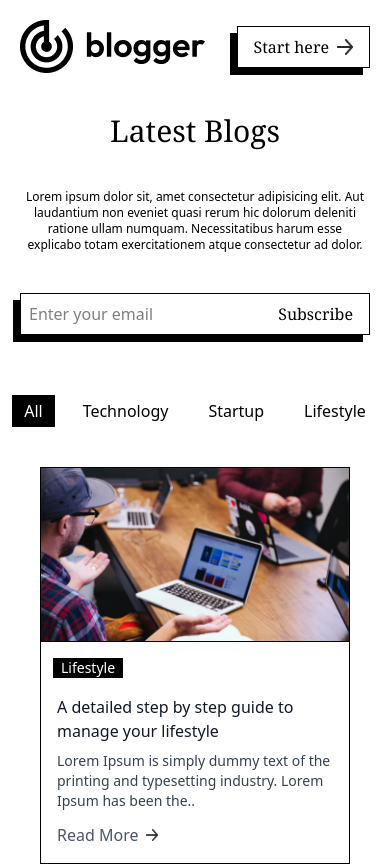
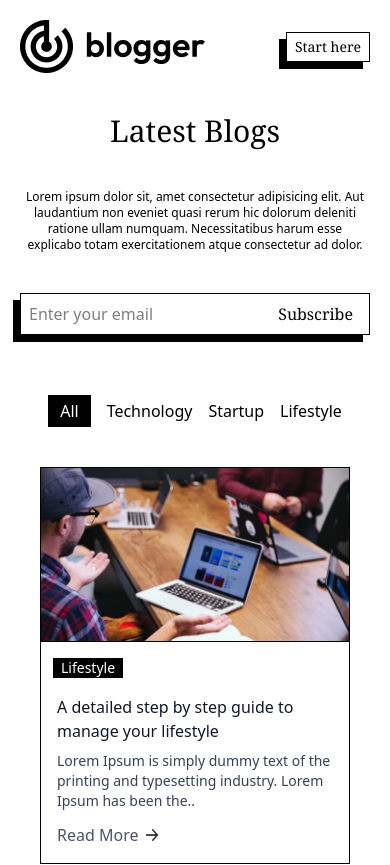
Before and after one commit to Ahnaf-Tariq/blogApp-mern, a Next.js app in the folder frontend/: page / in a window 390 px wide. Shown: the top 865 px of the page. Built offline with nearby package versions, Linux system fonts and the light colour scheme.

Commit message:
footer made , home page done

```diff
--- a/frontend/app/page.tsx
+++ b/frontend/app/page.tsx
@@ -1,11 +1,13 @@
 import BlogList from "@/components/BlogList";
 import Header from "@/components/Header";
+import Footer from "@/components/Footer";
 
 export default function Home() {
   return (
     <div>
       <Header />
       <BlogList />
+      <Footer />
     </div>
   );
 }
--- a/frontend/components/BlogList.tsx
+++ b/frontend/components/BlogList.tsx
@@ -7,36 +7,36 @@ const BlogList = () => {
   const [category, setCategory] = useState("All");
   return (
     <div>
-      <div className="flex justify-center gap-4">
+      <div className="flex justify-center gap-4 mx-2">
         <button
           onClick={() => setCategory("All")}
           className={`${
-            category === "All" && "bg-black text-white"
-          } px-3 py-1 cursor-pointer`}
+            category === "All" && "bg-black text-white px-3 py-1 "
+          } cursor-pointer`}
         >
           All
         </button>
         <button
           onClick={() => setCategory("Technology")}
           className={`${
-            category === "Technology" && "bg-black text-white"
-          } px-3 py-1 cursor-pointer`}
+            category === "Technology" && "bg-black text-white px-3 py-1 "
+          } cursor-pointer`}
         >
           Technology
         </button>
         <button
           onClick={() => setCategory("Startup")}
           className={`${
-            category === "Startup" && "bg-black text-white"
-          } px-3 py-1 cursor-pointer`}
+            category === "Startup" && "bg-black text-white px-3 py-1 "
+          } cursor-pointer`}
         >
           Startup
         </button>
         <button
           onClick={() => setCategory("Lifestyle")}
           className={`${
-            category === "Lifestyle" && "bg-black text-white"
-          } px-3 py-1 cursor-pointer`}
+            category === "Lifestyle" && "bg-black text-white px-3 py-1 "
+          } cursor-pointer`}
         >
           Lifestyle
         </button>
--- /dev/null
+++ b/frontend/components/Footer.jsx
@@ -0,0 +1,21 @@
+import { assets } from "@/public/assests/assets";
+import Image from "next/image";
+import React from "react";
+
+const Footer = () => {
+  return (
+    <div className="flex flex-col sm:flex-row justify-around items-center gap-4 sm:gap-0 bg-black py-5">
+      <Image src={assets.logo_light} alt="" width={120} />
+      <p className="text-sm sm:text-base text-white">
+        All right reserved. Copyright @blogger
+      </p>
+      <div className="flex gap-1 cursor-pointer">
+        <Image src={assets.facebook_icon} alt="" width={40} />
+        <Image src={assets.twitter_icon} alt="" width={40} />
+        <Image src={assets.googleplus_icon} alt="" width={40} />
+      </div>
+    </div>
+  );
+};
+
+export default Footer;
--- a/frontend/components/Header.tsx
+++ b/frontend/components/Header.tsx
@@ -7,8 +7,8 @@ const Header = () => {
     <div className="px-5 py-5 md:px-12 lg:px-28">
       <div className="flex justify-between items-center gap-2">
         <Image src={assets.logo} alt="logo" />
-        <button className="flex items-center gap-2 border border-black font-serif px-4 py-2 shadow-[-7px_7px_0px_#000000] cursor-pointer">
-          Start here <Image src={assets.arrow} alt="" className="size-4" />
+        <button className="flex items-center gap-2 border border-black font-serif px-2 py-1 sm:px-4 sm:py-2 text-sm sm:text-base shadow-[-7px_7px_0px_#000000] cursor-pointer">
+          Start here <Image src={assets.arrow} alt="" className="size-4 hidden sm:block" />
         </button>
       </div>
       <div className="text-center my-10">
```
